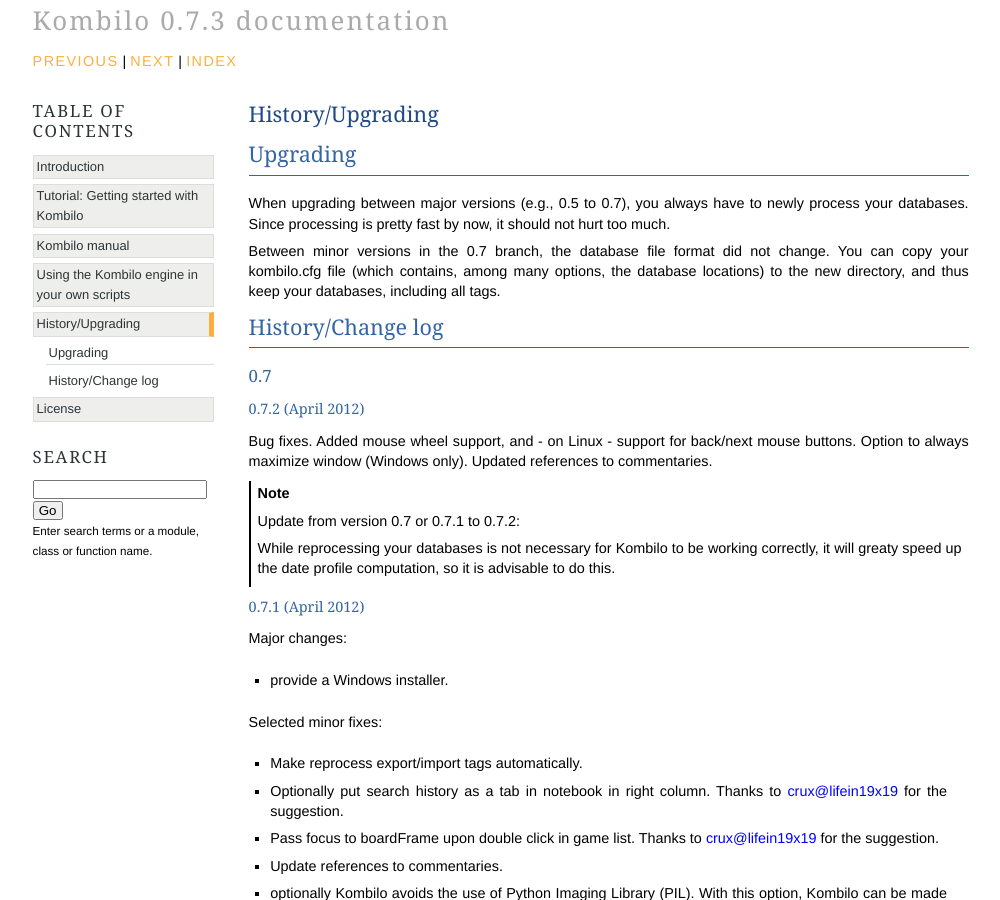
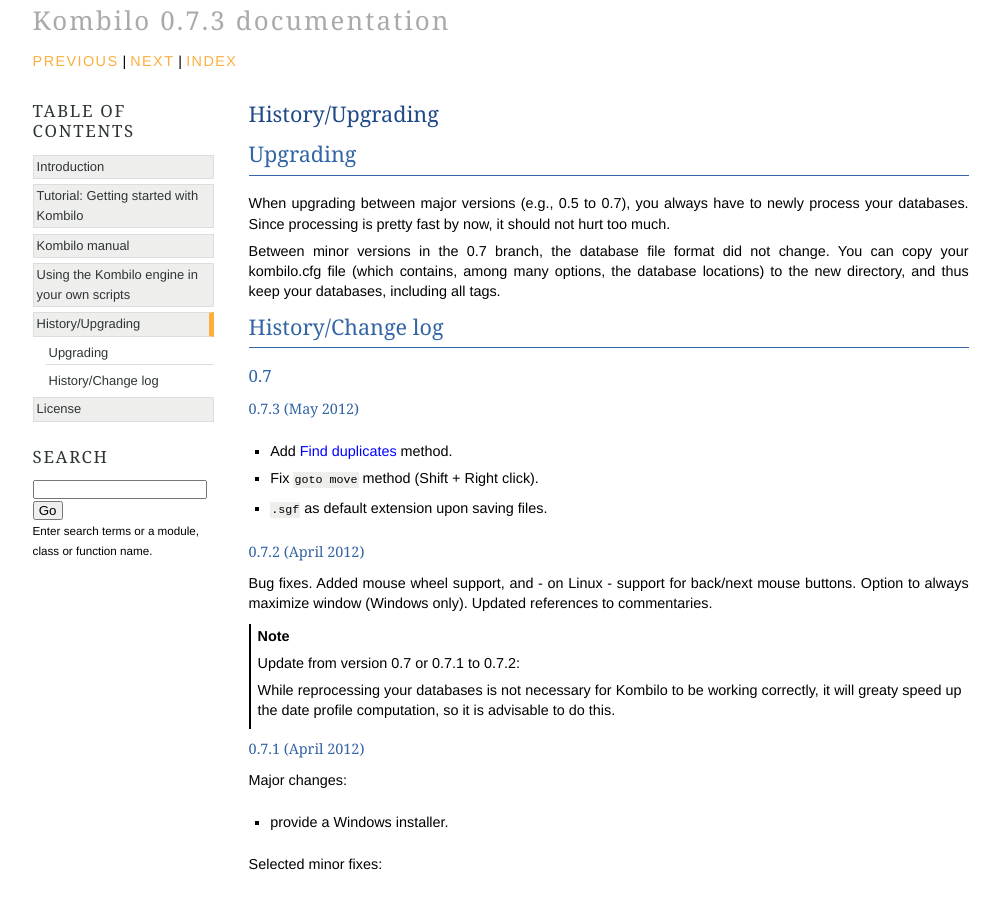
Before and after one commit to ugoertz/kombilo, a Sphinx documentation site: the page built from doc/history.rst, in a window 1280 px wide and 900 px high. Shown: the whole window, without its empty margins (125-1125 px from the left). Built offline with Sphinx 7.4.7, drawn with Linux system fonts in a browser that asks for light colours.

Commit message:
Update documentation (find duplicates, mouse bindings, changelog).

```diff
--- a/doc/history.rst
+++ b/doc/history.rst
@@ -26,6 +26,12 @@
 0.7
 ---
 
+0.7.3 (May 2012)
+^^^^^^^^^^^^^^^^
+
+* Add :ref:`Find duplicates <find-duplicates>` method.
+* Fix ``goto move`` method (Shift + Right click).
+* ``.sgf`` as default extension upon saving files.
 
 0.7.2 (April 2012)
 ^^^^^^^^^^^^^^^^^^
```
Also changed, not shown: doc/manual.rst (+21 -1 lines).
